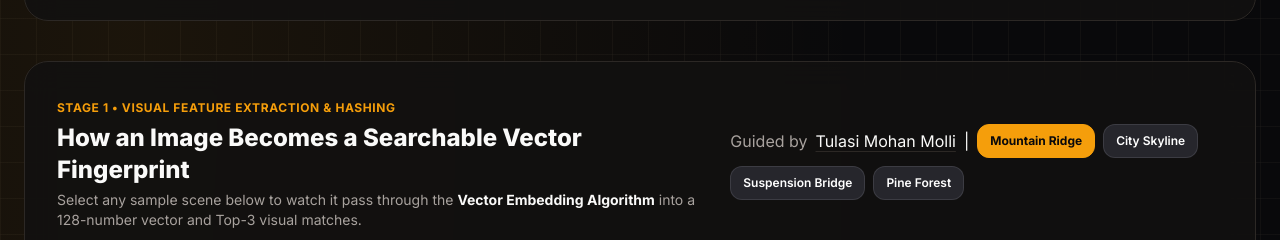
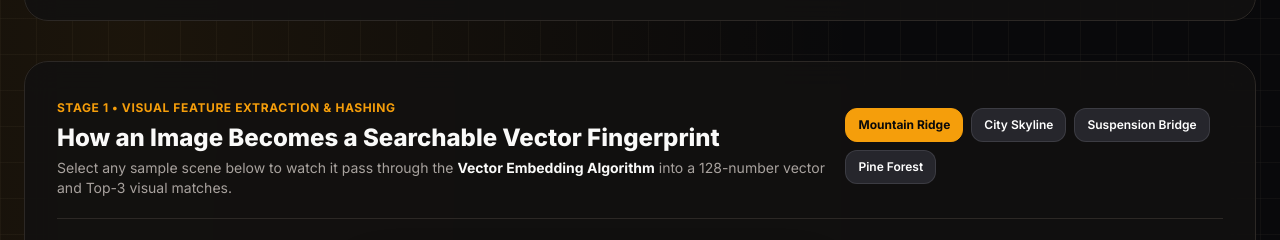
Before and after one commit to Chirantan17/Multi-Probe-Locality-Sensitive-Hashing, a plain HTML site: page index.html in a window 1280 px wide. Shown: the part 486-726 px from the top of the page. Drawn offline with nearby package versions, Linux system fonts and the light colour scheme.

Commit message:
fix: remove stray advisor text from Stage 1 sample selector bar

```diff
--- a/index.html
+++ b/index.html
@@ -200,9 +200,6 @@
         </div>
 
         <div class="flex flex-wrap items-center gap-2">
-      <span class="text-stoneMuted">Guided by</span>
-      <a href="https://www.linkedin.com/in/tulasi-mohan-molli-b206b2164/" target="_blank" rel="noopener noreferrer" class="hover:text-amberAccent transition underline decoration-borderWarm underline-offset-4">Tulasi Mohan Molli</a>
-      <span>|</span>
           <button onclick="selectSampleImage(0)" id="sample-btn-0" class="sample-pill px-3 py-2 rounded-xl text-xs font-bold border transition cursor-pointer bg-amberAccent text-obsidian border-amberAccent">
             Mountain Ridge
           </button>
```
